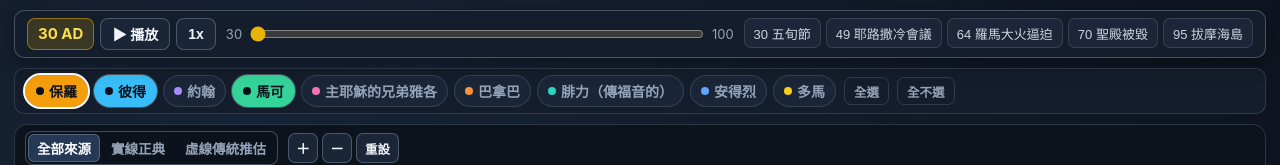
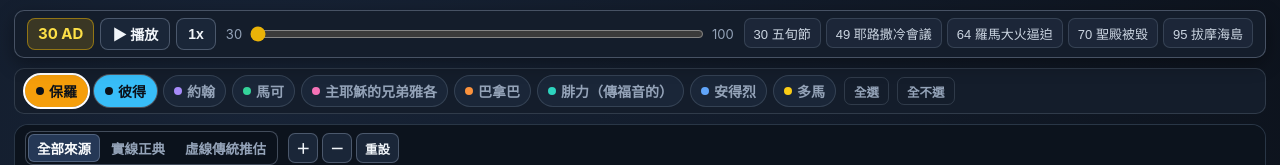
Before and after one commit to davihuan2/apostles-map, a plain HTML site: page index.html in a window 1280 px wide. Shown: the top 165 px of the page. Drawn offline with Linux system fonts and the light colour scheme.

Commit message:
Add files via upload

```diff
--- a/index.html
+++ b/index.html
@@ -965,7 +965,7 @@
     ];
 
     const state = {
-      selectedIds: new Set(["paul", "peter", "mark"]),
+      selectedIds: new Set(["paul", "peter"]),
       sourceFilter: "all",
       activeApostleId: "paul",
       selectedStopIndex: 0,
```
